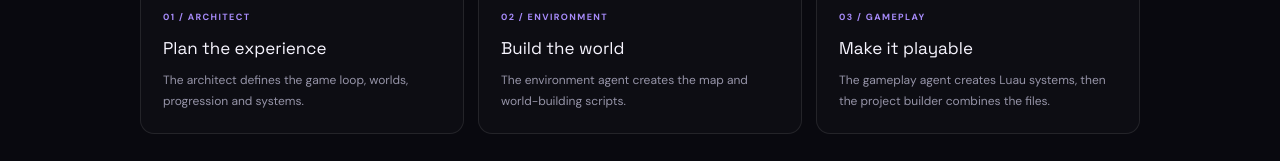
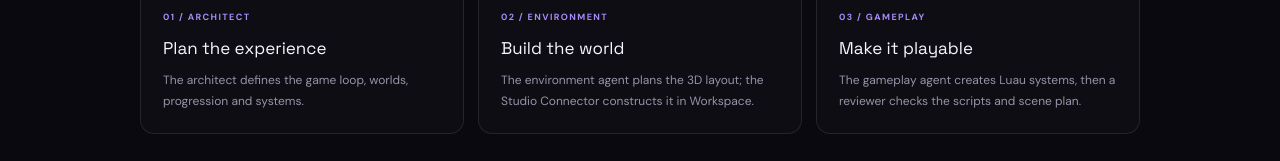
Before and after one commit to mhmxhma4-ship-it/Madara-AI, a Next.js app: page / in a window 1280 px wide. Shown: the part 2583-2744 px from the top of the page. Built offline with nearby package versions, Linux system fonts and the light colour scheme.

Commit message:
Update workflow copy to match direct map construction and code review

```diff
--- a/app/page.tsx
+++ b/app/page.tsx
@@ -302,8 +302,8 @@ export default function Home() {
       <div className="section-kicker">FROM IDEA TO EXPERIENCE</div><h2>Your AI team starts here.</h2>
       <div className="steps-grid">
         <article className="step-card"><div className="step-icon"><BrainCircuit/></div><span>01 / ARCHITECT</span><h3>Plan the experience</h3><p>The architect defines the game loop, worlds, progression and systems.</p></article>
-        <article className="step-card"><div className="step-icon"><Globe2/></div><span>02 / ENVIRONMENT</span><h3>Build the world</h3><p>The environment agent creates the map and world-building scripts.</p></article>
-        <article className="step-card"><div className="step-icon"><Code2/></div><span>03 / GAMEPLAY</span><h3>Make it playable</h3><p>The gameplay agent creates Luau systems, then the project builder combines the files.</p></article>
+        <article className="step-card"><div className="step-icon"><Globe2/></div><span>02 / ENVIRONMENT</span><h3>Build the world</h3><p>The environment agent plans the 3D layout; the Studio Connector constructs it in Workspace.</p></article>
+        <article className="step-card"><div className="step-icon"><Code2/></div><span>03 / GAMEPLAY</span><h3>Make it playable</h3><p>The gameplay agent creates Luau systems, then a reviewer checks the scripts and scene plan.</p></article>
       </div>
     </section>
     <footer><a className="brand" href="#"><span className="brand-mark"><WandSparkles size={17}/></span><span>madara<span className="brand-ai">.ai</span></span></a><span>Built for creators, powered by imagination.</span><a href="https://github.com/mhmxhma4-ship-it/Madara-AI" target="_blank" rel="noreferrer"><Github size={15}/> Source code <ExternalLink size={12}/></a></footer>
```
